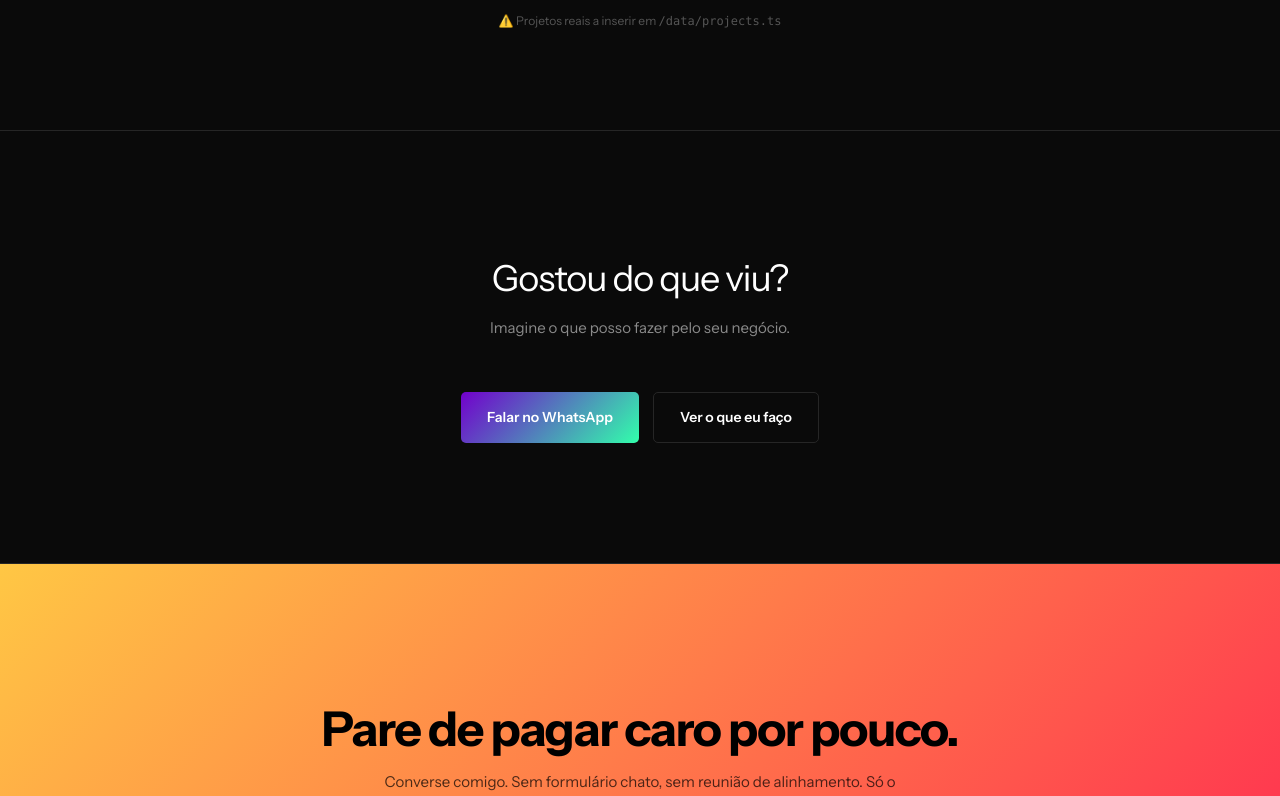
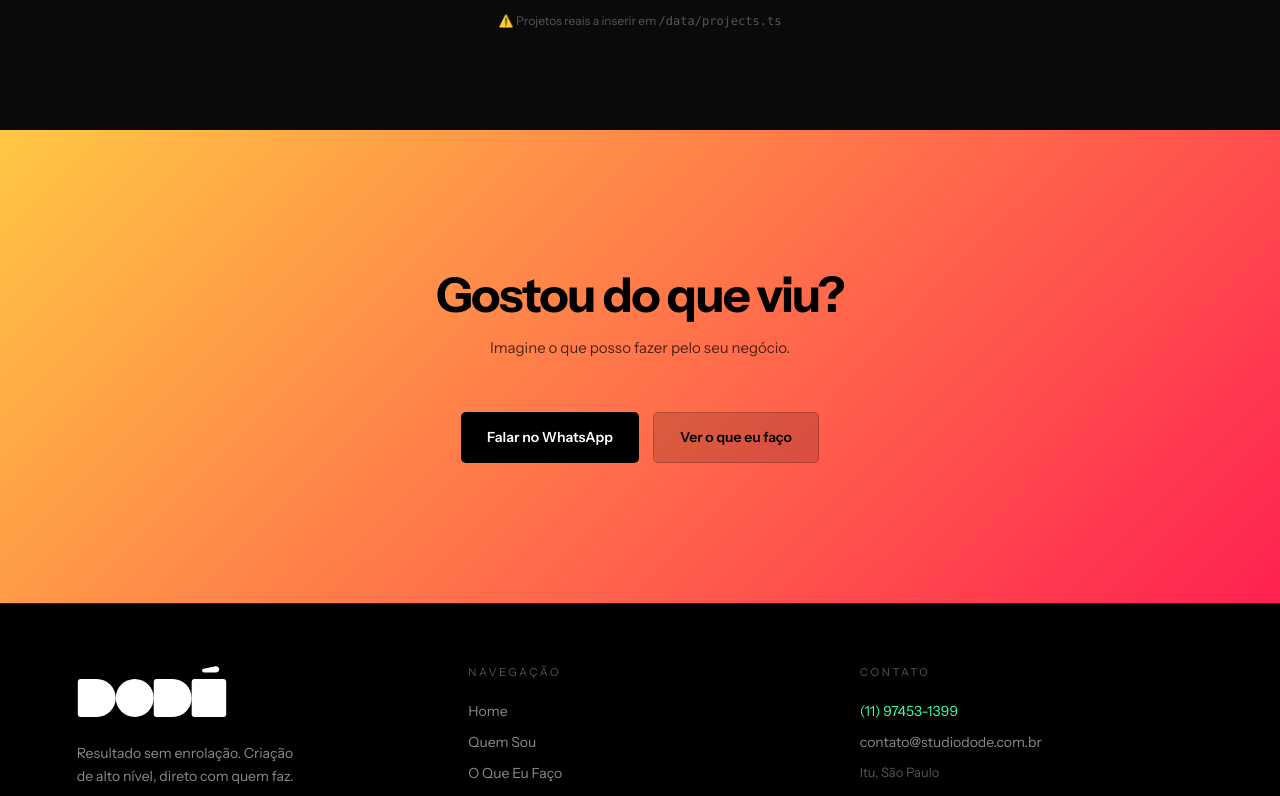
Before and after one commit to Antonio-Dode/studiodode, a Next.js app: page /portfolio in a window 1280 px wide. Shown: the part 1220-2016 px from the top of the page. Built offline with nearby package versions, Linux system fonts and the light colour scheme.

Commit message:
fix(portfolio): remove duplicate CTA, pass custom text to CtaFinal
Co-Authored-By: Claude Sonnet 4.6 <noreply@anthropic.com>

```diff
--- a/app/portfolio/page.tsx
+++ b/app/portfolio/page.tsx
@@ -3,7 +3,6 @@ import { useState } from "react";
 import PortfolioCard from "@/components/ui/PortfolioCard";
 import CtaFinal from "@/components/sections/CtaFinal";
 import { projects, type ProjectCategory } from "@/data/projects";
-import Link from "next/link";
 
 type Filter = "all" | ProjectCategory;
 
@@ -71,27 +70,12 @@ export default function Portfolio() {
         </div>
       </section>
 
-      {/* CTA */}
-      <section style={{ padding: "120px 0", borderTop: "1px solid var(--line)", borderBottom: "1px solid var(--line)" }}>
-        <div className="container" style={{ textAlign: "center" }}>
-          <h2 className="rev" style={{ fontSize: "clamp(22px, 3vw, 36px)", fontWeight: 400, letterSpacing: "-0.03em", marginBottom: "12px" }}>
-            Gostou do que viu?
-          </h2>
-          <p className="rev" style={{ fontSize: "15px", color: "var(--muted)", marginBottom: "52px", transitionDelay: "0.1s" }}>
-            Imagine o que posso fazer pelo seu negócio.
-          </p>
-          <div className="rev" style={{ display: "flex", gap: "14px", justifyContent: "center", flexWrap: "wrap", transitionDelay: "0.2s" }}>
-            <a href="https://wa.me/5511974531399" target="_blank" rel="noopener noreferrer" className="btn btn-aurora">
-              Falar no WhatsApp
-            </a>
-            <Link href="/o-que-eu-faco" className="btn btn-ghost">
-              Ver o que eu faço
-            </Link>
-          </div>
-        </div>
-      </section>
-
-      <CtaFinal />
+      <CtaFinal
+        headline="Gostou do que viu?"
+        subhead="Imagine o que posso fazer pelo seu negócio."
+        cta2Label="Ver o que eu faço"
+        cta2Href="/o-que-eu-faco"
+      />
     </>
   );
 }
```
